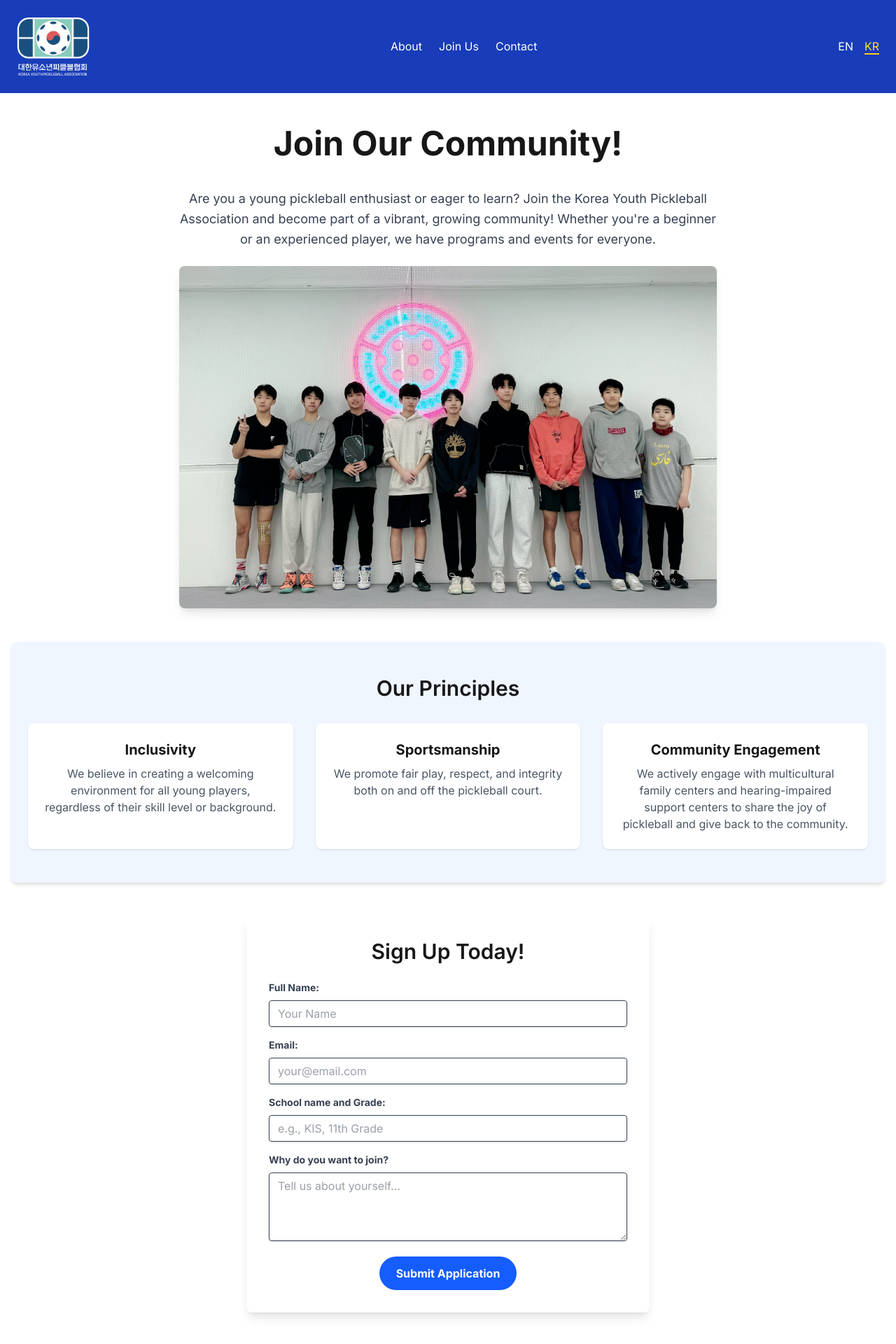
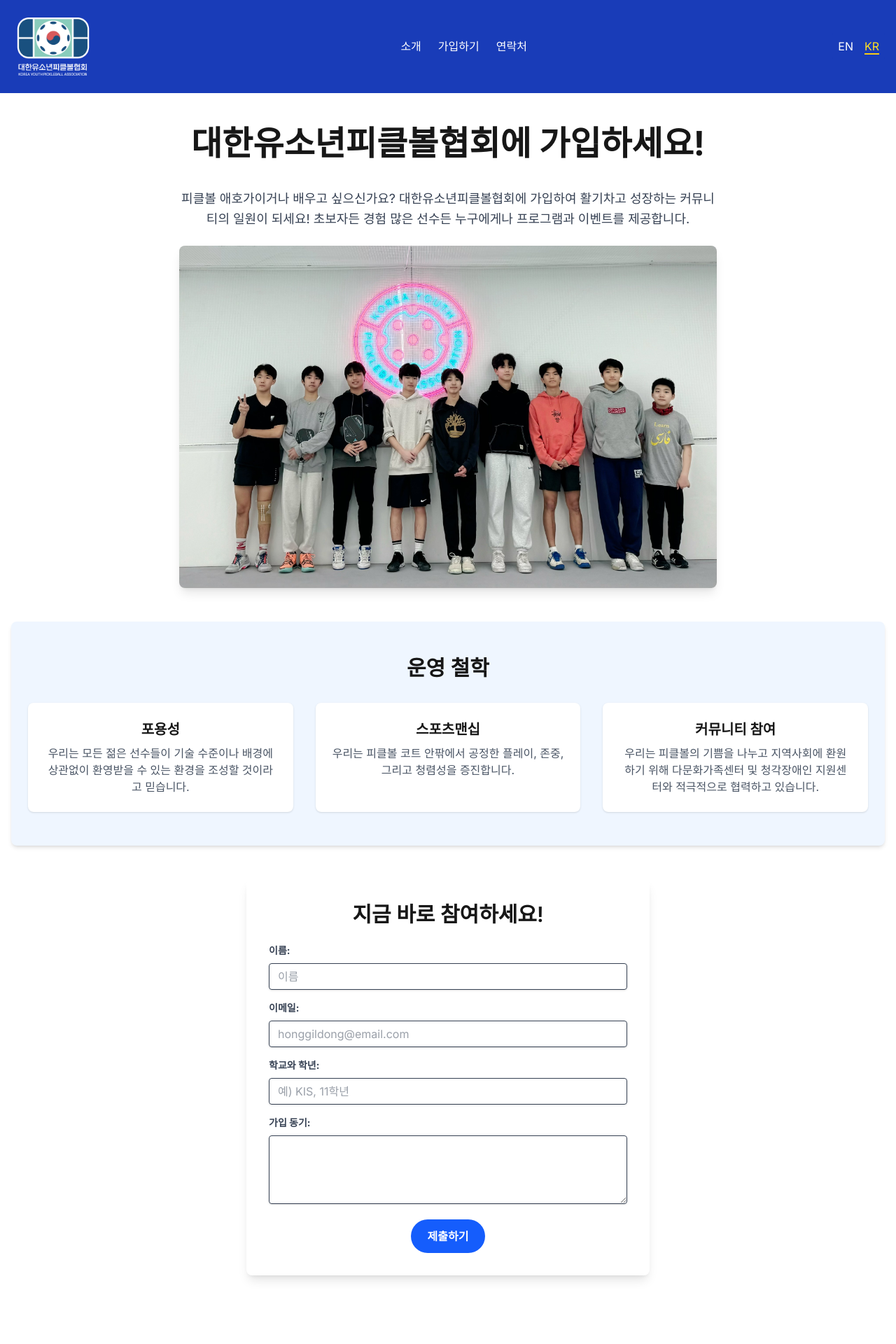
Before and after one commit to zeronohako/kypa-website, a Next.js app: page /kr/join-us in a window 1280 px wide. Shown: the top 1920 px of the page at 70% size. Built offline with nearby package versions, Linux system fonts and the light colour scheme.

Commit message:
updated korean text

```diff
--- a/next.config.ts
+++ b/next.config.ts
@@ -1,7 +1,9 @@
 import type { NextConfig } from "next";
 
 const nextConfig: NextConfig = {
-
+  images: {
+    domains: [],
+  }
 };
 
 export default nextConfig;
--- a/src/app/en/contact/page.tsx
+++ b/src/app/en/contact/page.tsx
@@ -15,9 +15,8 @@ export default function ContactPage() {
             <p><strong>Phone:</strong> +82-10-2113-2282</p>
             <p><strong>Address:</strong>
               <br />
-              Landmark Tower B1F, 308, Gangnam- daero, Gangnam-gu, Seoul, South Korea (06253)
+              Landmark Tower B1F, 308, Gangnam-daero, Gangnam-gu, Seoul, South Korea (06253)
             </p>
-            <p><strong>Business Hours:</strong><br/>Monday - Friday: 9:00 AM - 5:00 PM KST</p>
           </div>
         </div>
 
--- a/src/app/en/page.tsx
+++ b/src/app/en/page.tsx
@@ -1,15 +1,14 @@
-// src/app/page.tsx
-import Image from 'next/image'; // For the hero image
+import Image from 'next/image';
 import Link from 'next/link';
 import ImageCarousel from '@/components/en/ImageCarousel';
 import ContactBlock from '@/components/en/ContactBlock';
-import React from 'react'; // Explicit import for clarity
+import React from 'react';
 
 export default function HomePage() {
   const carouselImages = [
-    { src: '/images/carousel-1.jpg', alt: 'Youth playing pickleball' },
-    { src: '/images/carousel-2.jpg', alt: 'Pickleball court' },
-    { src: '/images/carousel-3.jpg', alt: '' },
+    { src: '/images/carousel-1.jpg', alt: 'image1' },
+    { src: '/images/carousel-2.jpg', alt: 'image2' },
+    { src: '/images/carousel-3.jpg', alt: 'image3' },
   ];
 
   return (
@@ -79,17 +78,15 @@ export default function HomePage() {
         </div>
       </section>
 
-      {/* Image Carousel Section (used to consolidate extra images) */}
       <section className="py-16">
         <h2 className="text-4xl font-bold text-center mb-12">Our Moments</h2>
         <ImageCarousel images={carouselImages} />
       </section>
 
-      {/* Sponsors Section (Now on Home) */}
       <section className="container mx-auto py-16 px-4">
         <h2 className="text-4xl font-bold text-center mb-12">Our Valued Sponsors</h2>
         <div className="flex flex-wrap justify-center items-center gap-8">
-          <Image src="/public/images/sponsor-logo.jpg" alt="Sponsor 1" width={500} height={300} className="object-contain" />
+          <Image src="/images/sponsor-logo.jpg" alt="Sponsor 1" width={500} height={300} className="object-contain" />
         </div>
       </section>
 
--- a/src/app/kr/contact/page.tsx
+++ b/src/app/kr/contact/page.tsx
@@ -4,46 +4,44 @@ import React from 'react';
 export default function ContactPage() {
   return (
     <div className="container mx-auto py-12 px-4">
-      <h1 className="text-5xl font-bold text-center mb-10">Get in Touch with Us!</h1>
 
       <div className="grid md:grid-cols-2 gap-12 items-start mb-12">
         {/* Contact Information */}
         <div className="bg-white p-8 rounded-lg shadow-lg">
-          <h2 className="text-3xl font-semibold mb-6">Contact Information</h2>
+          <h2 className="text-3xl font-semibold mb-6">연락처</h2>
           <div className="space-y-4 text-lg text-gray-700">
-            <p><strong>Email:</strong> <a href="mailto:info.kypa@gmail.com" className="text-blue-600 hover:underline">info.kypa@gmail.com</a></p>
-            <p><strong>Phone:</strong> +82-10-2113-2282</p>
-            <p><strong>Address:</strong>
+            <p><strong>이메일: </strong> <a href="mailto:info.kypa@gmail.com" className="text-blue-600 hover:underline">info.kypa@gmail.com</a></p>
+            <p><strong>전화번호: </strong> +82-10-2113-2282</p>
+            <p><strong>주소: </strong>
               <br />
-              Landmark Tower B1F, 308, Gangnam- daero, Gangnam-gu, Seoul, South Korea (06253)
+              서울특별시 강남구 강남대로 308 랜드마크타워 지하 1층 (06253)
             </p>
-            <p><strong>Business Hours:</strong><br/>Monday - Friday: 9:00 AM - 5:00 PM KST</p>
           </div>
         </div>
 
         {/* Contact Form */}
         <div className="bg-white p-8 rounded-lg shadow-lg">
-          <h2 className="text-3xl font-semibold mb-6">Send Us a Message</h2>
+          <h2 className="text-3xl font-semibold mb-6">문의하기</h2>
           <form className="space-y-6">
             <div>
-              <label htmlFor="contact-name" className="block text-gray-700 text-sm font-bold mb-2">Your Name:</label>
-              <input type="text" id="contact-name" name="name" className="shadow appearance-none border rounded w-full py-2 px-3 text-gray-700 leading-tight focus:outline-none focus:shadow-outline" placeholder="Full Name" required />
+              <label htmlFor="contact-name" className="block text-gray-700 text-sm font-bold mb-2">이름:</label>
+              <input type="text" id="contact-name" name="name" className="shadow appearance-none border rounded w-full py-2 px-3 text-gray-700 leading-tight focus:outline-none focus:shadow-outline" placeholder="홍길동" required />
             </div>
             <div>
-              <label htmlFor="contact-email" className="block text-gray-700 text-sm font-bold mb-2">Your Email:</label>
-              <input type="email" id="contact-email" name="email" className="shadow appearance-none border rounded w-full py-2 px-3 text-gray-700 leading-tight focus:outline-none focus:shadow-outline" placeholder="your@email.com" required />
+              <label htmlFor="contact-email" className="block text-gray-700 text-sm font-bold mb-2">이메일:</label>
+              <input type="email" id="contact-email" name="email" className="shadow appearance-none border rounded w-full py-2 px-3 text-gray-700 leading-tight focus:outline-none focus:shadow-outline" placeholder="honggildong@email.com" required />
             </div>
             <div>
-              <label htmlFor="contact-subject" className="block text-gray-700 text-sm font-bold mb-2">Subject:</label>
-              <input type="text" id="contact-subject" name="subject" className="shadow appearance-none border rounded w-full py-2 px-3 text-gray-700 leading-tight focus:outline-none focus:shadow-outline" placeholder="Subject of your inquiry" required />
+              <label htmlFor="contact-subject" className="block text-gray-700 text-sm font-bold mb-2">제목:</label>
+              <input type="text" id="contact-subject" name="subject" className="shadow appearance-none border rounded w-full py-2 px-3 text-gray-700 leading-tight focus:outline-none focus:shadow-outline" placeholder="제목" required />
             </div>
             <div>
-              <label htmlFor="contact-message" className="block text-gray-700 text-sm font-bold mb-2">Message:</label>
-              <textarea id="contact-message" name="message" rows={6} className="shadow appearance-none border rounded w-full py-2 px-3 text-gray-700 leading-tight focus:outline-none focus:shadow-outline" placeholder="Your message..."></textarea>
+              <label htmlFor="contact-message" className="block text-gray-700 text-sm font-bold mb-2">내용:</label>
+              <textarea id="contact-message" name="message" rows={6} className="shadow appearance-none border rounded w-full py-2 px-3 text-gray-700 leading-tight focus:outline-none focus:shadow-outline" placeholder="내용"></textarea>
             </div>
             <div className="text-center">
               <button type="submit" className="bg-blue-600 hover:bg-blue-700 text-white font-bold py-3 px-8 rounded-full focus:outline-none focus:shadow-outline transition duration-300">
-                Send Message
+                문의하기
               </button>
             </div>
           </form>
@@ -52,7 +50,7 @@ export default function ContactPage() {
 
       {/* Map Section */}
       <section className="mb-12">
-        <h2 className="text-3xl font-semibold text-center mb-6">Our Location</h2>
+        <h2 className="text-3xl font-semibold text-center mb-6">위치</h2>
         <div className="relative w-full h-96 bg-gray-200 rounded-lg shadow-lg overflow-hidden">
           <iframe
             src="https://www.google.com/maps/embed?pb=!1m18!1m12!1m3!1d3165.731226019321!2d127.02921677741747!3d37.49066847205834!2m3!1f0!2f0!3f0!3m2!1i1024!2i768!4f13.1!3m3!1m2!1s0x357ca14fcc62f89d%3A0xc49604c4847a487e!2s308%20Gangnam-daero%2C%20Gangnam%20District%2C%20Seoul%2C%20South%20Korea!5e0!3m2!1sen!2sus!4v1749877165026!5m2!1sen!2sus"
--- a/src/app/kr/join-us/page.tsx
+++ b/src/app/kr/join-us/page.tsx
@@ -12,11 +12,11 @@ export default function JoinUsPage() {
 
   return (
     <div className="container mx-auto py-12 px-4">
-      <h1 className="text-5xl font-bold text-center mb-10">Join Our Community!</h1>
+      <h1 className="text-5xl font-bold text-center mb-10">대한유소년피클볼협회에 가입하세요!</h1>
 
       <section className="mb-12 text-center max-w-3xl mx-auto">
         <p className="text-lg text-gray-700 leading-relaxed mb-6">
-          Are you a young pickleball enthusiast or eager to learn? Join the Korea Youth Pickleball Association and become part of a vibrant, growing community! Whether you&apos;re a beginner or an experienced player, we have programs and events for everyone.
+          피클볼 애호가이거나 배우고 싶으신가요? 대한유소년피클볼협회에 가입하여 활기차고 성장하는 커뮤니티의 일원이 되세요! 초보자든 경험 많은 선수든 누구에게나 프로그램과 이벤트를 제공합니다.
         </p>
         <Image
           src="/images/join-us-hero.jpg"
@@ -29,46 +29,46 @@ export default function JoinUsPage() {
 
       {/* Principles Section */}
       <section className="bg-blue-50 py-12 mb-12 rounded-lg shadow-md">
-        <h2 className="text-3xl font-semibold text-center mb-8">Our Principles</h2>
+        <h2 className="text-3xl font-semibold text-center mb-8">운영 철학</h2>
         <div className="grid md:grid-cols-2 lg:grid-cols-3 gap-8 px-6">
           <div className="bg-white p-6 rounded-lg shadow text-center">
-            <h3 className="text-xl font-bold mb-2">Inclusivity</h3>
-            <p className="text-gray-600">We believe in creating a welcoming environment for all young players, regardless of their skill level or background.</p>
+            <h3 className="text-xl font-bold mb-2">포용성</h3>
+            <p className="text-gray-600">우리는 모든 젊은 선수들이 기술 수준이나 배경에 상관없이 환영받을 수 있는 환경을 조성할 것이라고 믿습니다.</p>
           </div>
           <div className="bg-white p-6 rounded-lg shadow text-center">
-            <h3 className="text-xl font-bold mb-2">Sportsmanship</h3>
-            <p className="text-gray-600">We promote fair play, respect, and integrity both on and off the pickleball court.</p>
+            <h3 className="text-xl font-bold mb-2">스포츠맨십</h3>
+            <p className="text-gray-600">우리는 피클볼 코트 안팎에서 공정한 플레이, 존중, 그리고 청렴성을 증진합니다.</p>
           </div>
           <div className="bg-white p-6 rounded-lg shadow text-center">
-            <h3 className="text-xl font-bold mb-2">Community Engagement</h3>
-            <p className="text-gray-600">We actively engage with multicultural family centers and hearing-impaired support centers to share the joy of pickleball and give back to the community.</p>
+            <h3 className="text-xl font-bold mb-2">커뮤니티 참여</h3>
+            <p className="text-gray-600">우리는 피클볼의 기쁨을 나누고 지역사회에 환원하기 위해 다문화가족센터 및 청각장애인 지원센터와 적극적으로 협력하고 있습니다.</p>
           </div>
         </div>
       </section>
 
       {/* Join Form (Placeholder) */}
       <section className="mb-12 max-w-xl mx-auto bg-white p-8 rounded-lg shadow-lg">
-        <h2 className="text-3xl font-semibold text-center mb-6">Sign Up Today!</h2>
+        <h2 className="text-3xl font-semibold text-center mb-6">지금 바로 참여하세요!</h2>
         <form className="space-y-4">
           <div>
-            <label htmlFor="name" className="block text-gray-700 text-sm font-bold mb-2">Full Name:</label>
-            <input type="text" id="name" name="name" className="shadow appearance-none border rounded w-full py-2 px-3 text-gray-700 leading-tight focus:outline-none focus:shadow-outline" placeholder="Your Name" required />
+            <label htmlFor="name" className="block text-gray-700 text-sm font-bold mb-2">이름: </label>
+            <input type="text" id="name" name="name" className="shadow appearance-none border rounded w-full py-2 px-3 text-gray-700 leading-tight focus:outline-none focus:shadow-outline" placeholder="이름" required />
           </div>
           <div>
-            <label htmlFor="email" className="block text-gray-700 text-sm font-bold mb-2">Email:</label>
-            <input type="email" id="email" name="email" className="shadow appearance-none border rounded w-full py-2 px-3 text-gray-700 leading-tight focus:outline-none focus:shadow-outline" placeholder="your@email.com" required />
+            <label htmlFor="email" className="block text-gray-700 text-sm font-bold mb-2">이메일: </label>
+            <input type="email" id="email" name="email" className="shadow appearance-none border rounded w-full py-2 px-3 text-gray-700 leading-tight focus:outline-none focus:shadow-outline" placeholder="honggildong@email.com" required />
           </div>
           <div>
-            <label htmlFor="school" className="block text-gray-700 text-sm font-bold mb-2">School name and Grade:</label>
-            <input type="text" id="school" name="school" className="shadow appearance-none border rounded w-full py-2 px-3 text-gray-700 leading-tight focus:outline-none focus:shadow-outline" placeholder="e.g., KIS, 11th Grade" />
+            <label htmlFor="school" className="block text-gray-700 text-sm font-bold mb-2">학교와 학년:</label>
+            <input type="text" id="school" name="school" className="shadow appearance-none border rounded w-full py-2 px-3 text-gray-700 leading-tight focus:outline-none focus:shadow-outline" placeholder="예) KIS, 11학년" />
           </div>
           <div>
-            <label htmlFor="message" className="block text-gray-700 text-sm font-bold mb-2">Why do you want to join?</label>
-            <textarea id="message" name="message" rows={4} className="shadow appearance-none border rounded w-full py-2 px-3 text-gray-700 leading-tight focus:outline-none focus:shadow-outline" placeholder="Tell us about yourself..."></textarea>
+            <label htmlFor="message" className="block text-gray-700 text-sm font-bold mb-2">가입 동기: </label>
+            <textarea id="message" name="message" rows={4} className="shadow appearance-none border rounded w-full py-2 px-3 text-gray-700 leading-tight focus:outline-none focus:shadow-outline" placeholder=""></textarea>
           </div>
           <div className="text-center">
             <button type="submit" className="bg-blue-600 hover:bg-blue-700 text-white font-bold py-3 px-6 rounded-full focus:outline-none focus:shadow-outline transition duration-300">
-              Submit Application
+              제출하기
             </button>
           </div>
         </form>
@@ -76,7 +76,7 @@ export default function JoinUsPage() {
 
       {/* Image Carousel for "extra" images */}
       <section className="py-12">
-        <h2 className="text-3xl font-bold text-center mb-8">Our Fun Moments</h2>
+        <h2 className="text-3xl font-bold text-center mb-8"></h2>
         <ImageCarousel images={joinUsCarouselImages} />
       </section>
 
--- a/src/app/kr/page.tsx
+++ b/src/app/kr/page.tsx
@@ -1,9 +1,9 @@
 // src/app/page.tsx
-import Image from 'next/image'; // For the hero image
+import Image from 'next/image';
 import Link from 'next/link';
 import ImageCarousel from '@/components/kr/ImageCarousel';
 import ContactBlock from '@/components/kr/ContactBlock';
-import React from 'react'; // Explicit import for clarity
+import React from 'react';
 
 export default function HomePage() {
   const carouselImages = [
@@ -84,7 +84,6 @@ export default function HomePage() {
         <ImageCarousel images={carouselImages} />
       </section>
 
-      {/* Sponsors Section (Now on Home) */}
       <section className="container mx-auto py-16 px-4">
         <h2 className="text-4xl font-bold text-center mb-12">스폰서</h2>
         <div className="flex flex-wrap justify-center items-center gap-8">
@@ -92,7 +91,6 @@ export default function HomePage() {
         </div>
       </section>
 
-      {/* Streamlined Contact Block */}
       <ContactBlock />
     </div>
   );
--- a/src/components/kr/ContactBlock.tsx
+++ b/src/components/kr/ContactBlock.tsx
@@ -20,14 +20,14 @@ export default function ContactBlock({
     <div className="bg-blue-700 text-white p-8 rounded-lg shadow-lg text-center max-w-2xl mx-auto my-12">
       <h2 className="text-3xl font-bold mb-4">{title}</h2>
       <p className="text-lg mb-2">
-        <strong>Email:</strong> <a href={`mailto:${email}`} className="underline">{email}</a>
+        <strong>이메일:</strong> <a href={`mailto:${email}`} className="underline">{email}</a>
       </p>
       <p className="text-lg mb-4">
-        <strong>Phone:</strong> {phone}
+        <strong>전화번호:</strong> {phone}
       </p>
       <p className="text-lg">{address}</p>
       <Link href="/contact" className="mt-6 inline-block bg-white text-blue-700 font-semibold py-3 px-6 rounded-full hover:bg-gray-100 transition-colors">
-        View Full Contact Page
+        더 알아보기
       </Link>
     </div>
   );
--- a/src/components/kr/Footer.tsx
+++ b/src/components/kr/Footer.tsx
@@ -8,9 +8,9 @@ export default function Footer() {
         <p>© {new Date().getFullYear()} Korea Youth Pickleball Association. All rights reserved.</p>
         <div className="mt-4 space-x-4">
           {/* Social media links (placeholders) */}
-          <a href="#" className="hover:underline">Facebook</a>
-          <a href="#" className="hover:underline">Instagram</a>
-          <a href="#" className="hover:underline">YouTube</a>
+          <a href="#" className="hover:underline">페이스북</a>
+          <a href="#" className="hover:underline">인스타그램</a>
+          <a href="#" className="hover:underline">유튜브</a>
         </div>
       </div>
     </footer>
--- a/src/components/kr/Navbar.tsx
+++ b/src/components/kr/Navbar.tsx
@@ -7,7 +7,6 @@ export default function Navbar() {
   return (
     <nav className="bg-blue-800 p-4 text-white">
       <div className="container mx-auto flex justify-between items-center">
-        {/* Logo/Site Title */}
         <Link href="/" className="flex items-center">
           <Image
             src="/images/kypa-logo.jpg"
@@ -18,16 +17,15 @@ export default function Navbar() {
           />
         </Link>
 
-        {/* Navigation Links */}
         <div className="space-x-6">
           <Link href="/about" className="hover:underline">
-            About
+            소개
           </Link>
           <Link href="/join-us" className="hover:underline">
-            Join Us
+            가입하기
           </Link>
           <Link href="/contact" className="hover:underline">
-            Contact
+            연락처
           </Link>
         </div>
 
--- a/src/middleware.ts
+++ b/src/middleware.ts
@@ -35,7 +35,5 @@ export function middleware(request: NextRequest) {
 }
 
 export const config = {
-  matcher: [
-    '/((?!_next).*)',
-  ],
+  matcher: ['/((?!_next/static|_next/image|favicon.ico|images|icons|fonts).*)'],
 };
```
Also changed, not shown: src/app/kr/about/page.tsx (+14 -16 lines).
